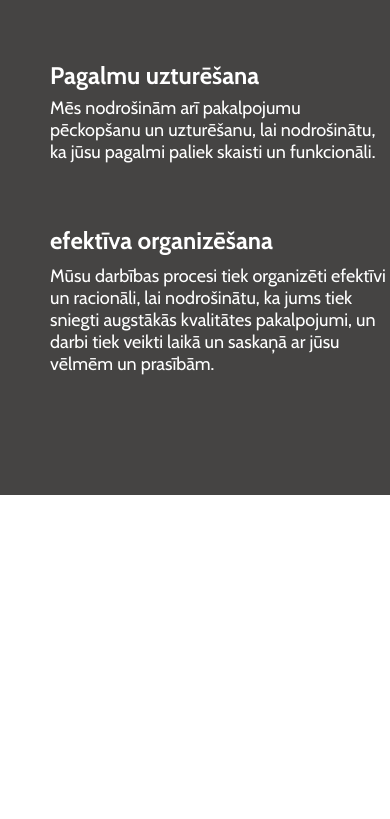
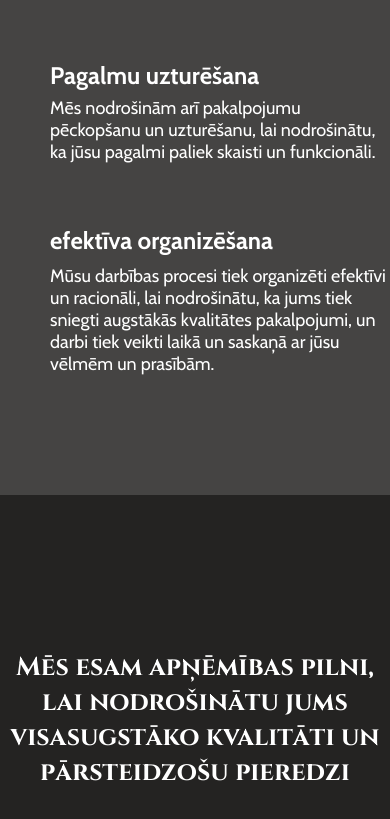
Before and after one commit to Spuldz/OB-Construction, a React (Vite) app: page /ieliksana in a window 390 px wide. Shown: the part 3824-4643 px from the top of the page. Before the commit the page ends 4319 px from the top, so only its background shows below. Built offline with nearby package versions, Linux system fonts and the light colour scheme.

Commit message:
created section 5 mobile support

```diff
--- a/src/css/inserting.module.css
+++ b/src/css/inserting.module.css
@@ -165,6 +165,14 @@
     }
 }
 
+@media(max-width: 1182px){
+    .section5{
+        padding-left: 0;
+        padding-right: 0;
+        justify-content: center;
+    }
+}
+
 @media(max-width: 1139px){
     .section2{
         flex-direction: column;
@@ -175,6 +183,13 @@
 @media(max-width: 865px){
     .section1{
         height: 600px;
+    }
+}
+
+@media(max-width: 654px){
+    .section5{
+        font-size: 36px;
+        height: 450px;
     }
 }
 
@@ -200,15 +215,30 @@
     }
 }
 
+@media(max-width: 474px){
+    .section5{
+        font-size: 32px;
+    }
+}
+
 @media(max-width: 433px){
     .section4Top{
         font-size: 30px;
+    }
+
+    .section5{
+        font-size: 26px;
     }
 }
 
 @media(max-width: 327px){
     .section1{
         height: 250px;
+    }
+
+    .section5{
+        font-size: 20px;
+        height: 300px;
     }
 }
 
@@ -226,6 +256,13 @@
 @media(max-width: 303px){
     .section3Top{
         font-size: 24px;
+    }
+}
+
+@media(max-width: 258px){
+    .section5{
+        font-size: 16px;
+        height: 250px;
     }
 }
 
@@ -250,4 +287,8 @@
     .section3Top{
         font-size: 16px;
     }
+
+    .section5{
+        font-size: 12px;
+    }
 }
--- a/src/pages/Inserting.tsx
+++ b/src/pages/Inserting.tsx
@@ -72,14 +72,14 @@ export const Inserting = () => {
                     })}
                 </div>
             </div>
+            <div className={styles.section5}>
+                <span>Mēs esam apņēmības pilni, lai nodrošinātu jums visasugstāko kvalitāti un pārsteidzošu pieredzi</span>
+            </div>
         </>
     )
 }
 
 /*
-            <div className={styles.section5}>
-                <span>Mēs esam apņēmības pilni, lai nodrošinātu jums visasugstāko kvalitāti un pārsteidzošu pieredzi</span>
-            </div>
             <div className={styles.section6}>
                 <div className={styles.section6Top}>
                     <span>Klientu Atsauksmes</span>
```
